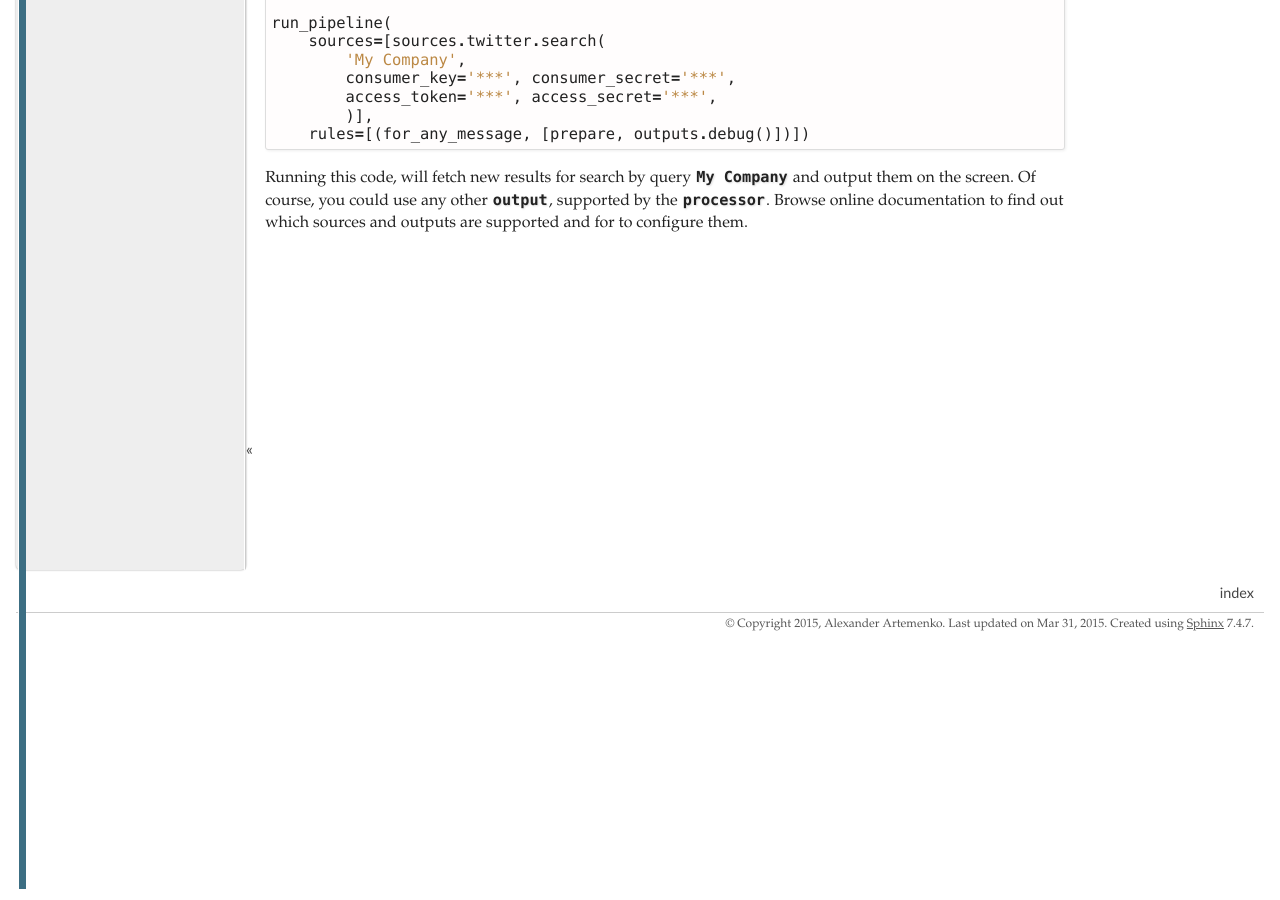
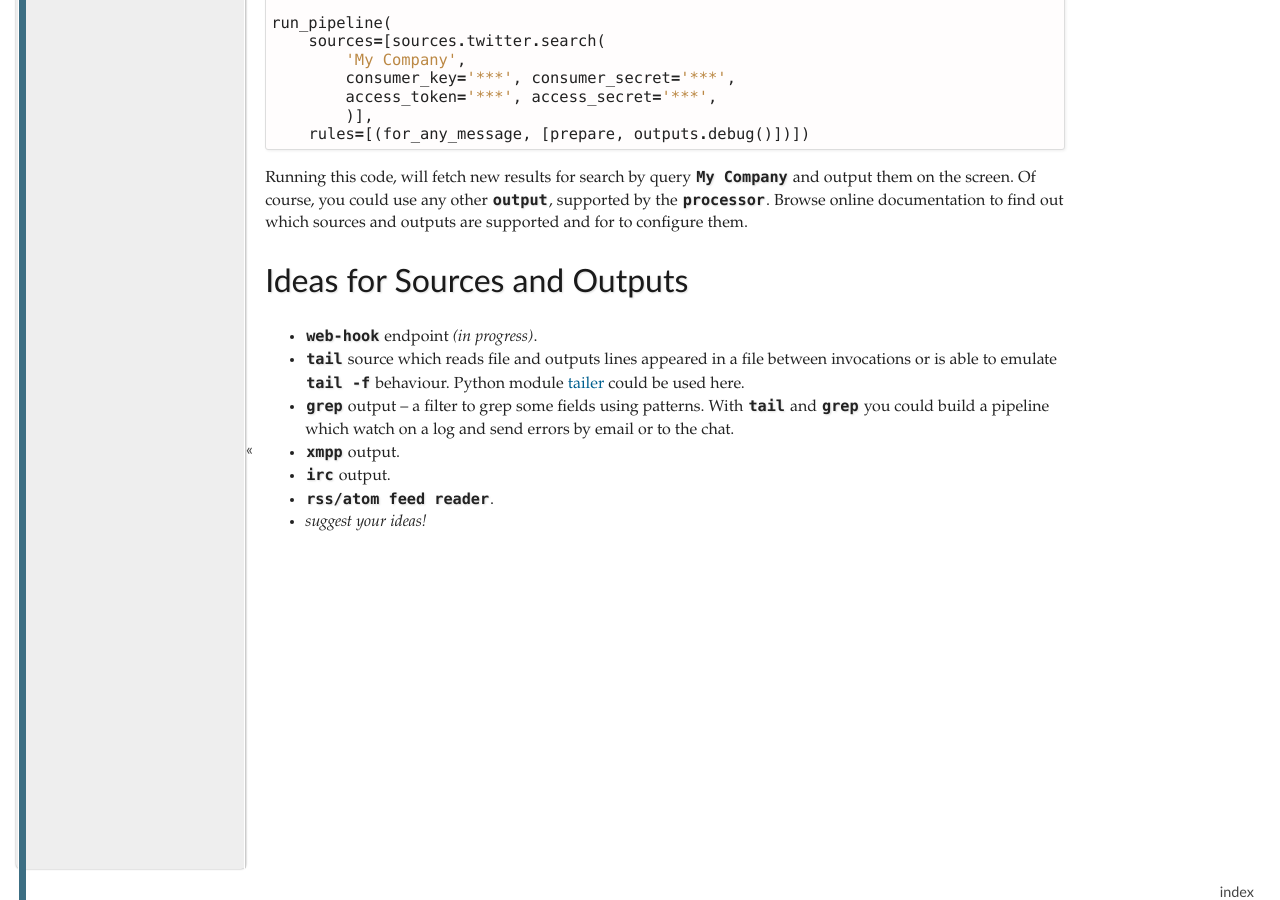
Before and after one commit to svetlyak40wt/python-processor, a Sphinx documentation site: the page built from docs/overview.rst, in a window 1280 px wide and 900 px high, scrolled down 1820 px. Built offline with Sphinx 7.4.7, drawn with Linux system fonts in a browser that asks for light colours.

Commit message:
Added a list of possible sources and ouputs.

```diff
--- a/README.rst
+++ b/README.rst
@@ -163,6 +163,21 @@ which sources and outputs are supported and for to configure them.
 .. _full list of outputs: outputs.html
 
 
+Ideas for Sources and Outputs
+=============================
+
+* ``web-hook`` endpoint `(in progress)`.
+* ``tail`` source which reads file and outputs lines appeared in a file between invocations
+  or is able to emulate ``tail -f`` behaviour. Python module
+  `tailer <https://pypi.python.org/pypi/tailer/>`_ could be used here.
+* ``grep`` output -- a filter to grep some fields using patterns. With ``tail`` and ``grep``
+  you could build a pipeline which watch on a log and send errors by email or to the chat.
+* ``xmpp`` output.
+* ``irc`` output.
+* ``rss/atom feed reader``.
+* `suggest your ideas!`
+
+
 Documentation
 =============
 
--- a/tasks.py
+++ b/tasks.py
@@ -17,5 +17,6 @@ def serve_docs():
     run(build_command)
 
     server = Server()
+    server.watch('*.rst', shell(build_command))
     server.watch('docs/', shell(build_command))
     server.serve(root='dist/docs')
```
Also changed, not shown: docs/overview.rst (line endings or trailing spaces).
